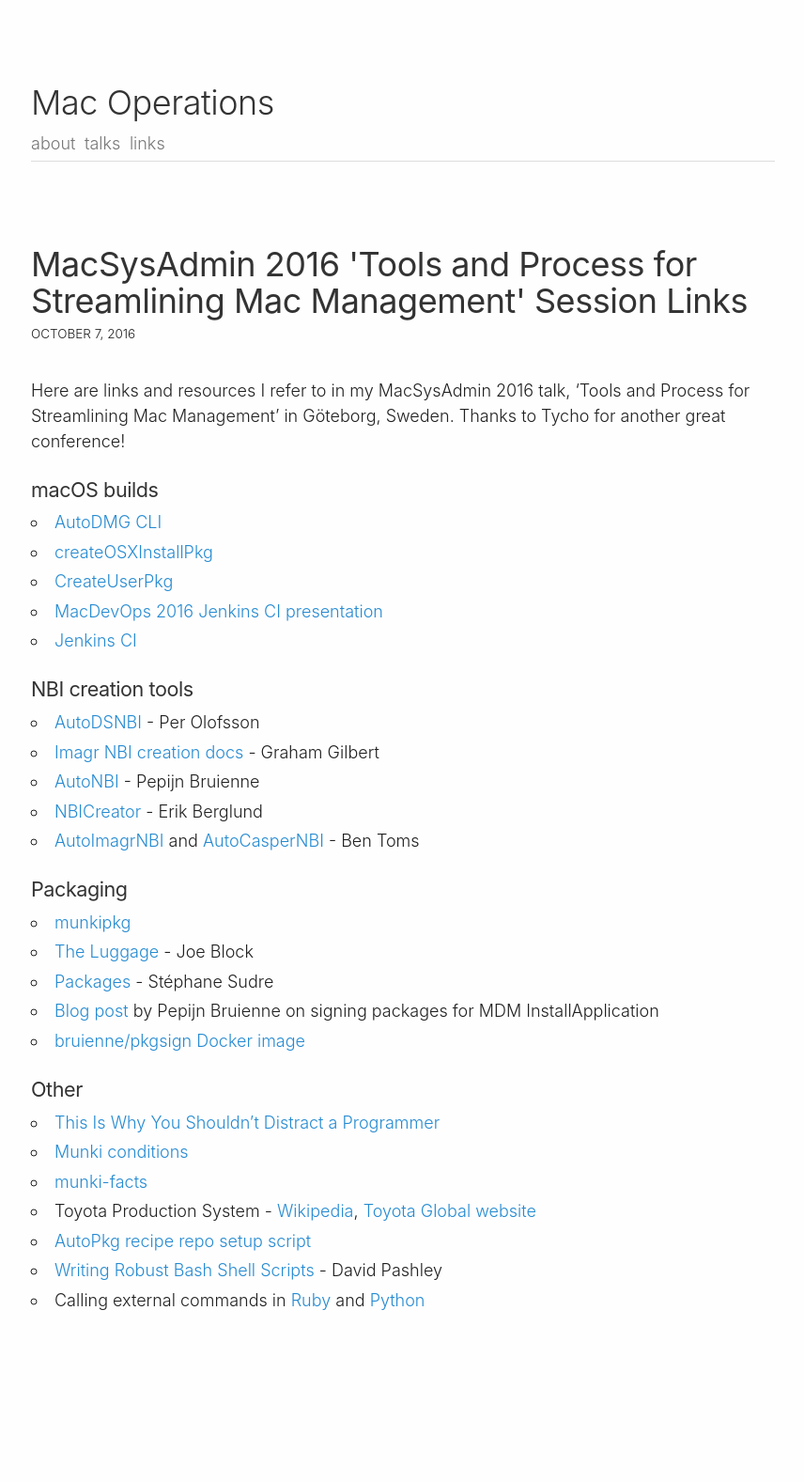
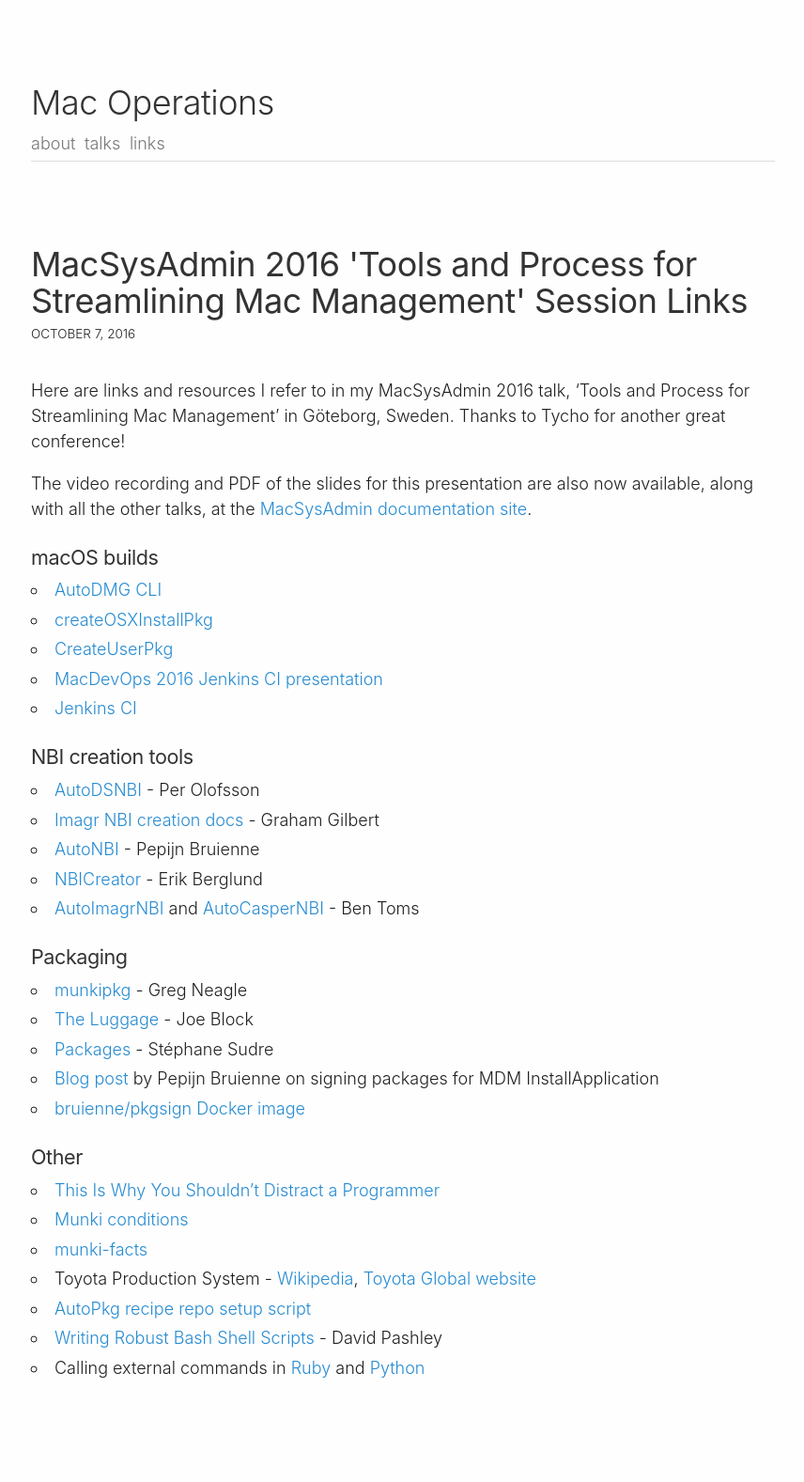
Before and after one commit to timsutton/macops.ca, a Jekyll site: the page built from _posts/2016-10-07-macsysadmin2016.md, in a window 1280 px wide. Shown: the whole page at 94% size, without its empty margins (211-1067 px from the left). Built offline with Jekyll 4.4.1, drawn with Linux system fonts in a browser that asks for light colours; Markdown is read by kramdown in place of the engine named in the settings; comment, search, counter and statistics services are not loaded; before the commit the page ends 1505 px from its top, so only the background shows below that.

Commit message:
Add links for MacSysAdmin 2016 presentation

```diff
--- a/_posts/2016-10-07-macsysadmin2016.md
+++ b/_posts/2016-10-07-macsysadmin2016.md
@@ -3,6 +3,8 @@
 ---
 
 Here are links and resources I refer to in my MacSysAdmin 2016 talk, 'Tools and Process for Streamlining Mac Management' in Göteborg, Sweden. Thanks to Tycho for another great conference!
+
+The video recording and PDF of the slides for this presentation are also now available, along with all the other talks, at the [MacSysAdmin documentation site](http://documentation.macsysadmin.se/).
 
 ### macOS builds
 
@@ -22,7 +24,7 @@
 
 ### Packaging
 
-* [munkipkg](https://github.com/munki/munki-pkg)
+* [munkipkg](https://github.com/munki/munki-pkg) - Greg Neagle
 * [The Luggage](https://github.com/unixorn/luggage) - Joe Block
 * [Packages](http://s.sudre.free.fr/Software/Packages/about.html) - Stéphane Sudre
 * [Blog post](http://enterprisemac.bruienne.com/2015/11/17/installing-os-x-pkgs-using-an-mdm-service/) by Pepijn Bruienne on signing packages for MDM InstallApplication
```
Also changed, not shown: _pages/talks.md (+1 -0 lines).
